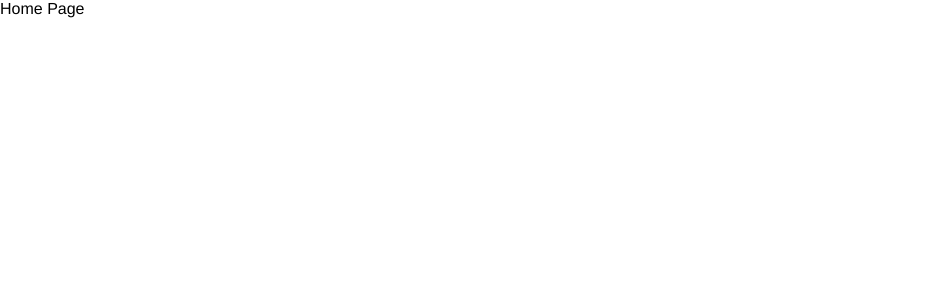
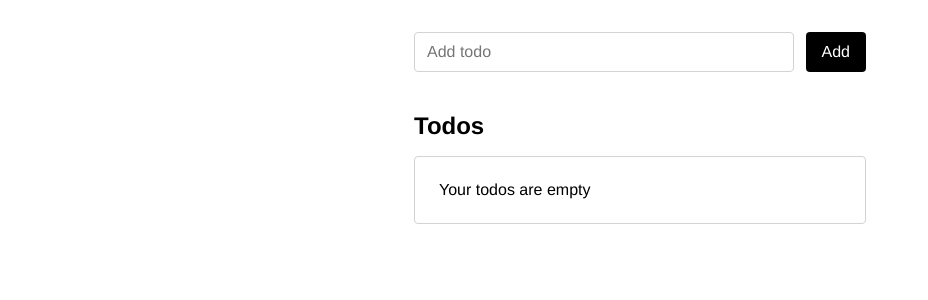
Before and after one commit to shaquille-galanto/screaming-architecture-nextjs, a Next.js app: page / in a window 1280 px wide. Shown: the top 300 px of the page, without its empty margins (0-928 px from the left). Built offline with nearby package versions, Linux system fonts and the light colour scheme.

Commit message:
✨ feat: implement todo-section ui

```diff
--- a/src/app/(root)/page.tsx
+++ b/src/app/(root)/page.tsx
@@ -1,3 +1,10 @@
-const HomePage = () => <div>Home Page</div>
+import { TodoProvider } from '@features/todos'
+import { TodoSection } from './sections'
+
+const HomePage = () => (
+  <TodoProvider>
+    <TodoSection />
+  </TodoProvider>
+)
 
 export default HomePage
--- /dev/null
+++ b/src/app/(root)/sections/index.ts
@@ -0,0 +1 @@
+export * from './todo-section'
--- /dev/null
+++ b/src/app/(root)/sections/todo-section/index.ts
@@ -0,0 +1 @@
+export * from './todo-section'
--- /dev/null
+++ b/src/app/(root)/sections/todo-section/styles.module.scss
@@ -0,0 +1,11 @@
+.section {
+  padding: 32px 0;
+}
+
+.container {
+  max-width: 500px;
+  padding: 0 24px;
+  margin: 0 auto;
+  display: grid;
+  row-gap: 40px;
+}
--- /dev/null
+++ b/src/app/(root)/sections/todo-section/todo-section.tsx
@@ -0,0 +1,11 @@
+import { AddTodoForm, TodoList } from '@features/todos'
+import styles from './styles.module.scss'
+
+export const TodoSection = () => (
+  <section className={styles.section}>
+    <div className={styles.container}>
+      <AddTodoForm />
+      <TodoList />
+    </div>
+  </section>
+)
```
